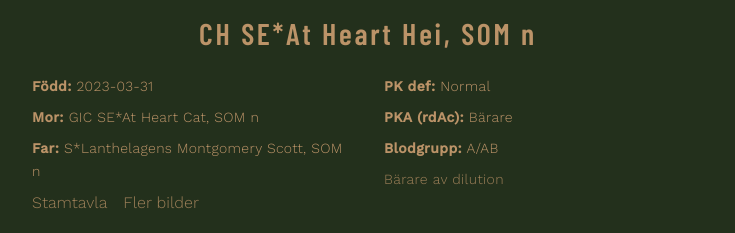
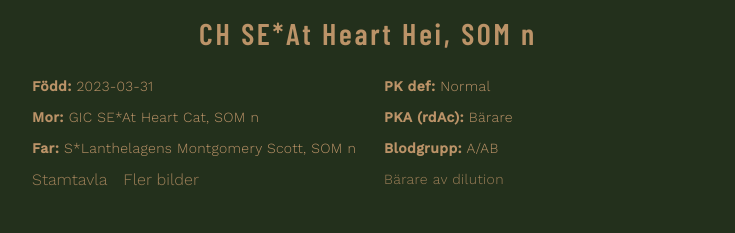
Before and after one commit to swartbergs/at-heart-somali, a React (Vite) app: page /avelshonor in a window 1280 px wide. Shown: the part 1780-2013 px from the top of the page, without its empty margins (272-1007 px from the left). Built offline with nearby package versions, Linux system fonts and the light colour scheme; the HTML template or start-up script is replaced by a standard one.

Commit message:
Fix typo on Avelshonor page

```diff
--- a/src/pages/Avelshonor.tsx
+++ b/src/pages/Avelshonor.tsx
@@ -98,7 +98,7 @@ const Avelshonor = () => {
           <p className="font-light">
             <span className="font-semibold">Mor:</span> {cat.mother}
           </p>
-          <p className="font-light">
+          <p className="font-light whitespace-nowrap">
             <span className="font-semibold">Far:</span> {cat.father}
           </p>
           <div className="flex gap-4">
```
